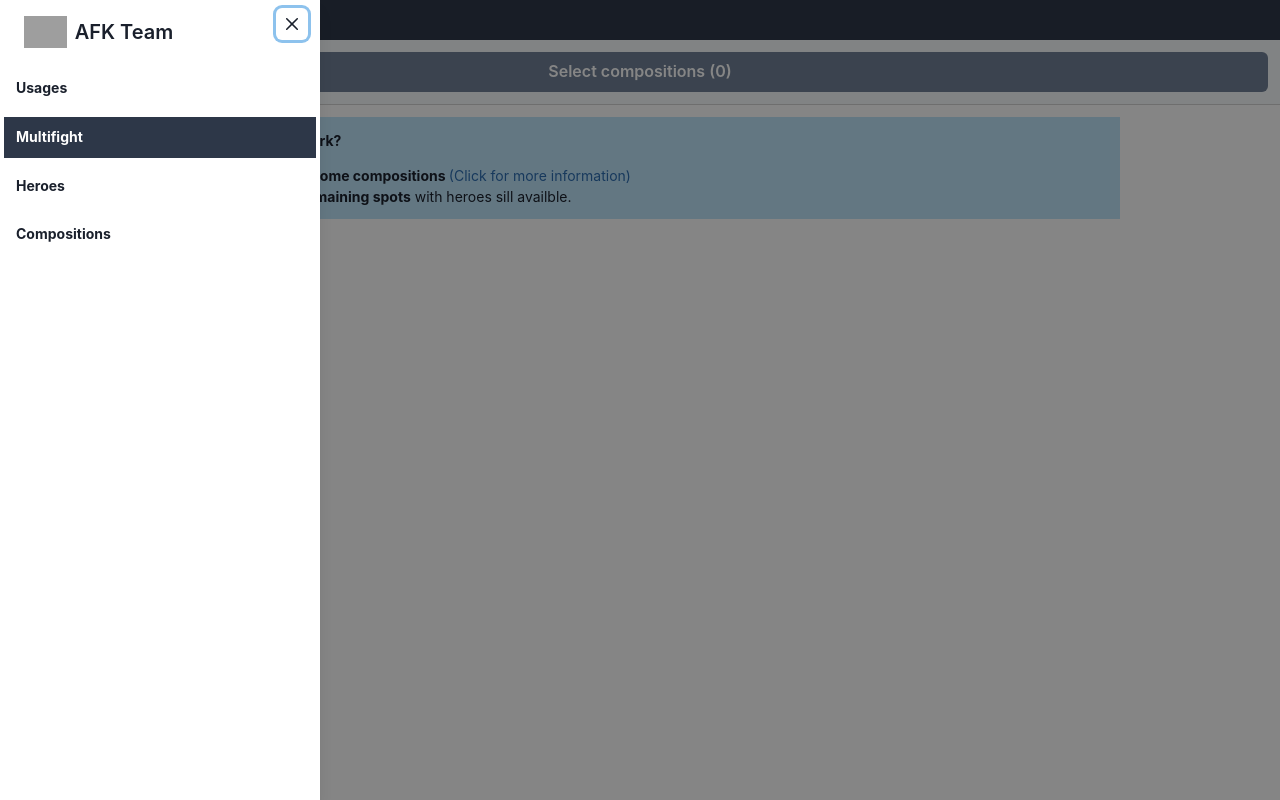
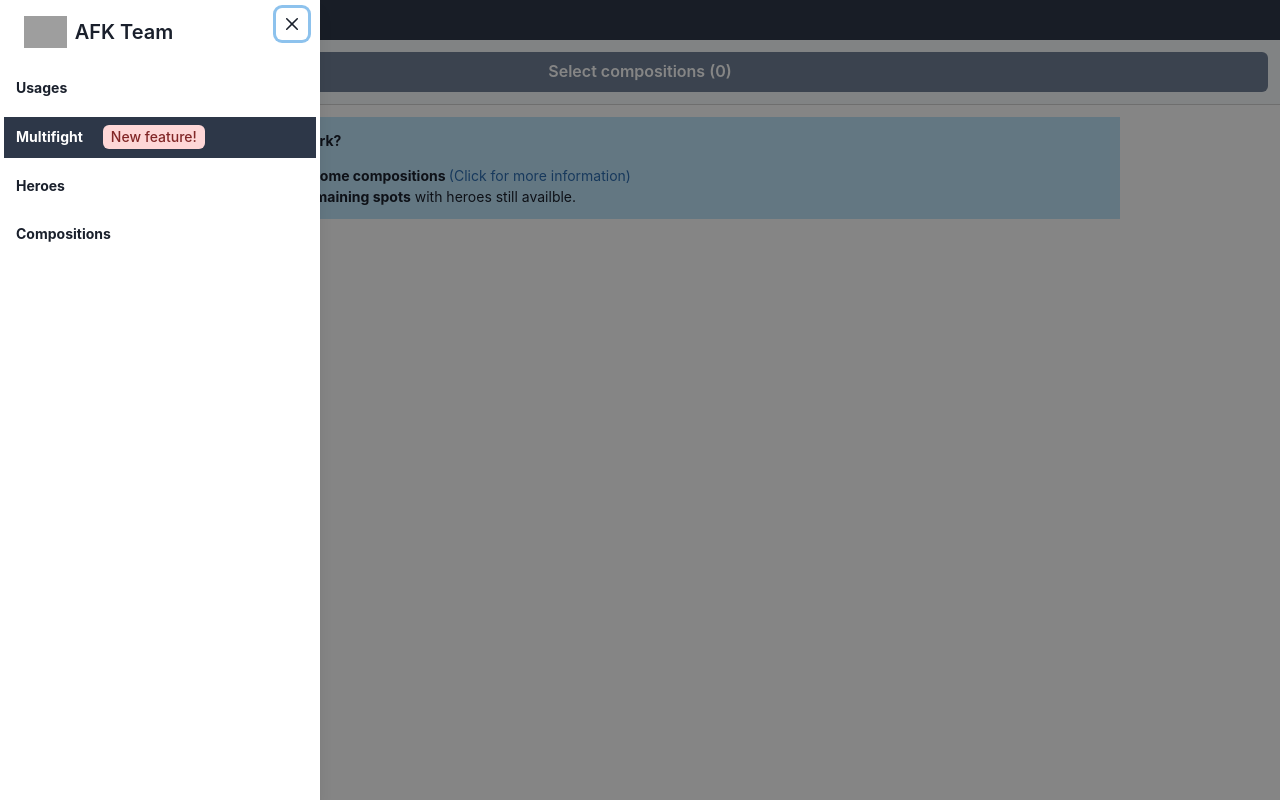
Before and after one commit to FlowingMian/afkarena-teambuilder, a React (Create React App) app: page /multifight in a window 1280 px wide. Both pictures are taken after a click on the button "Menu". Built offline with nearby package versions, Linux system fonts and the light colour scheme; grey boxes are pictures that could not be loaded.

Commit message:
Add New feature tag!

```diff
--- a/src/components/Layout/Navbar.tsx
+++ b/src/components/Layout/Navbar.tsx
@@ -1,5 +1,5 @@
 import { HamburgerIcon } from '@chakra-ui/icons';
-import { IconButton, Drawer, DrawerBody, DrawerCloseButton, DrawerContent, DrawerHeader, DrawerOverlay, Heading, HStack, Image, useDisclosure, VStack, Text } from '@chakra-ui/react'
+import { IconButton, Drawer, DrawerBody, DrawerCloseButton, DrawerContent, DrawerHeader, DrawerOverlay, Heading, HStack, Image, useDisclosure, VStack, Text, Tag } from '@chakra-ui/react'
 import { useEffect } from 'react';
 import { NavLink, useLocation } from "react-router-dom"
 import { staticDomain } from '../../data/static';
@@ -24,7 +24,8 @@ const navLinks = [
   },
   {
     path: '/multifight',
-    label: 'Multifight'
+    label: 'Multifight',
+    new: true,
   },
   {
     path: '/heroes',
@@ -46,7 +47,10 @@ function Navbar() {
 
   const navLinkElements = navLinks.map(nl =>
     <NavLink key={nl.label} activeStyle={NavlinkActiveStyle} to={nl.path}>
-      <Heading size="xs" p='3'>{nl.label}</Heading>
+      <HStack>
+        <Heading size="xs" p='3'>{nl.label}</Heading>
+        {nl.new && <Tag colorScheme="red">New feature!</Tag>}
+      </HStack>
     </NavLink>
   );
 
--- a/src/components/MultifightDashboard/MultifightDashboard.tsx
+++ b/src/components/MultifightDashboard/MultifightDashboard.tsx
@@ -37,7 +37,7 @@ function MultifightDashboard() {
               </HStack>
               <UnorderedList>
                 <ListItem>Start by <b>selecting some compositions </b><Link href='/compositions'>(Click for more information)</Link></ListItem>
-                <ListItem>You can then <b>fill remaining spots</b> with heroes sill availble.</ListItem>
+                <ListItem>You can then <b>fill remaining spots</b> with heroes still availble.</ListItem>
               </UnorderedList>
           </Alert>
         </Center>}
```
